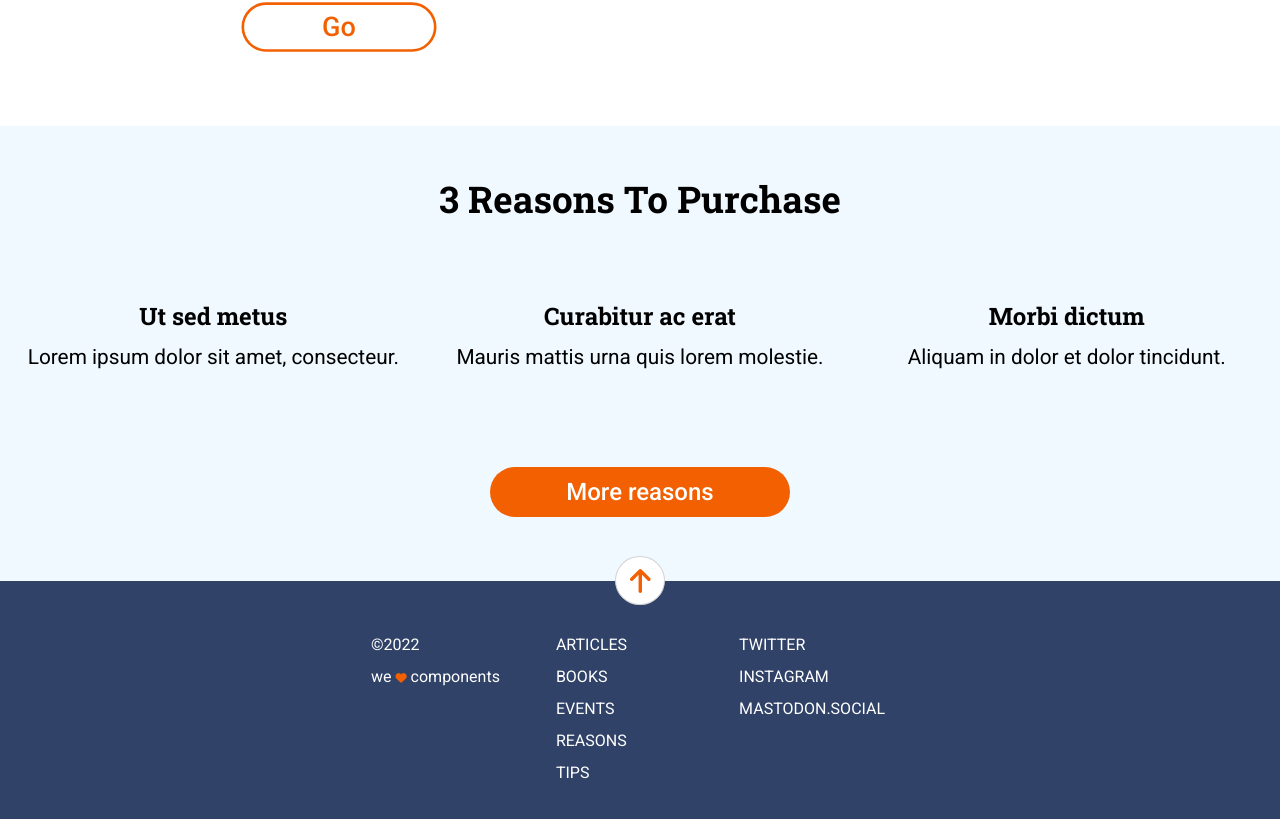
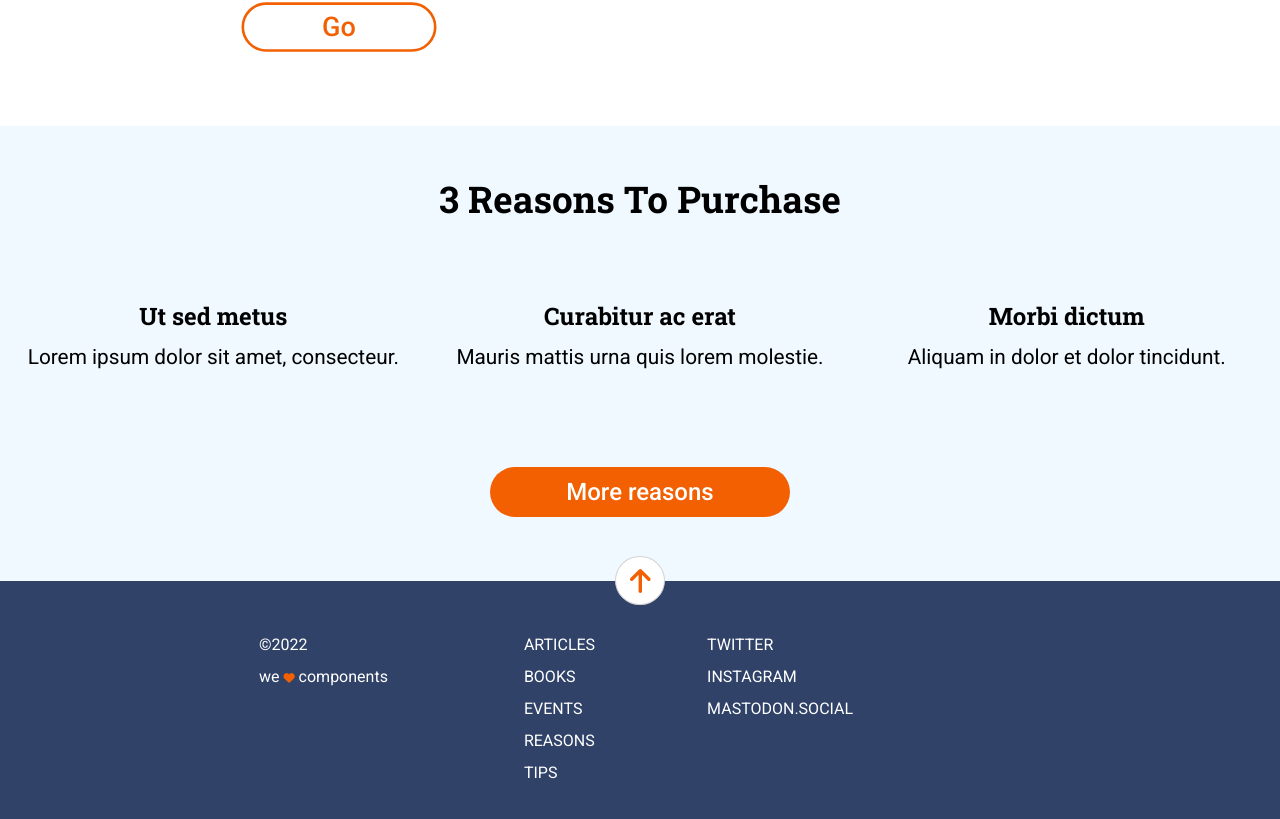
Before and after one commit to Calpurniax/modulo-1-evaluacion-final, a website: page docs/index.html in a window 1280 px wide. Shown: the part 1134-1953 px from the top of the page. Drawn offline with nearby package versions, Linux system fonts and the light colour scheme; files that its build step writes are made by us from their sources.

Commit message:
fix footer desktop distribution

```diff
--- a/src/scss/layout/_footer.scss
+++ b/src/scss/layout/_footer.scss
@@ -22,7 +22,6 @@
         }
     &__nav{
         text-transform: uppercase;
-
         @media all and (min-width: 768px){
             width: 70%;
             display: flex;
@@ -30,7 +29,6 @@
             justify-content: space-around;
             @media all and (min-width: 1200px){
                 width: auto;
-                justify-content: flex-start;
                 gap: 6rem;
             }
         }
@@ -56,8 +54,8 @@
             margin-left: 2rem;
         }
         @media all and (min-width: 1200px){
-            padding-right: 3rem;
-            margin-left: -1rem;
+            padding-right: 8rem;
+            margin-left: -10rem;
         }
         &--heart {
             color: $orangecolor;
```
Also changed, not shown: src/html/partials/header.html (+1 -1 lines).
